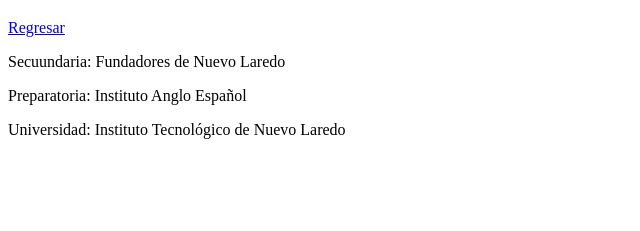
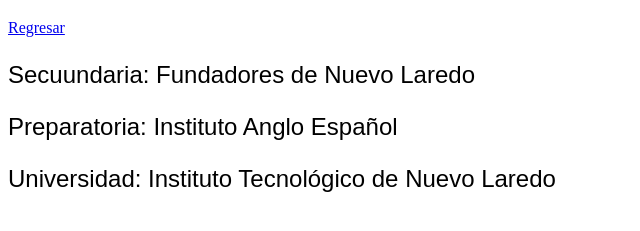
Before and after one commit to J-A-C-E/Git_17100199, a plain HTML site: page academia.html in a window 1280 px wide. Shown: the part 61-292 px from the top of the page, without its empty margins (0-640 px from the left). Drawn offline with Linux system fonts and the light colour scheme.

Commit message:
Se crea style.css aplicacndo diseño a las paginas

```diff
--- a/academia.html
+++ b/academia.html
@@ -5,6 +5,8 @@
     <meta http-equiv="X-UA-Compatible" content="IE=edge">
     <meta name="viewport" content="width=device-width, initial-scale=1.0">
     <title>Datos Académicos</title>
+    <link rel="stylesheet" href="style.css">
+
 </head>
 <body>
     <h1>Datos Académicos</h1>
--- /dev/null
+++ b/style.css
@@ -0,0 +1,3 @@
+p {
+    font: 150% sans-serif;
+  }
```
Also changed, not shown: datos.html (+2 -0 lines), pasatiempo.html (+2 -0 lines).
